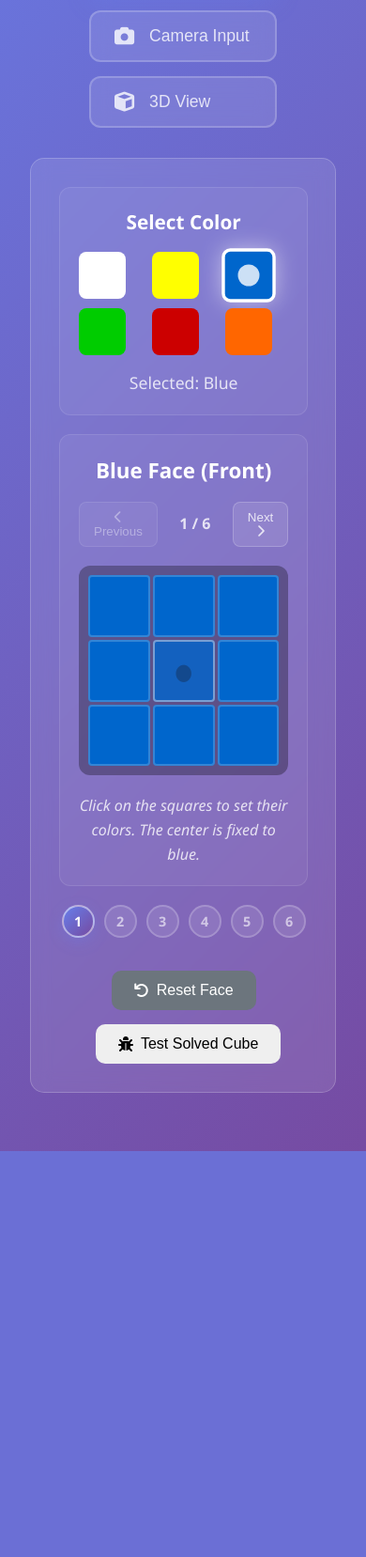
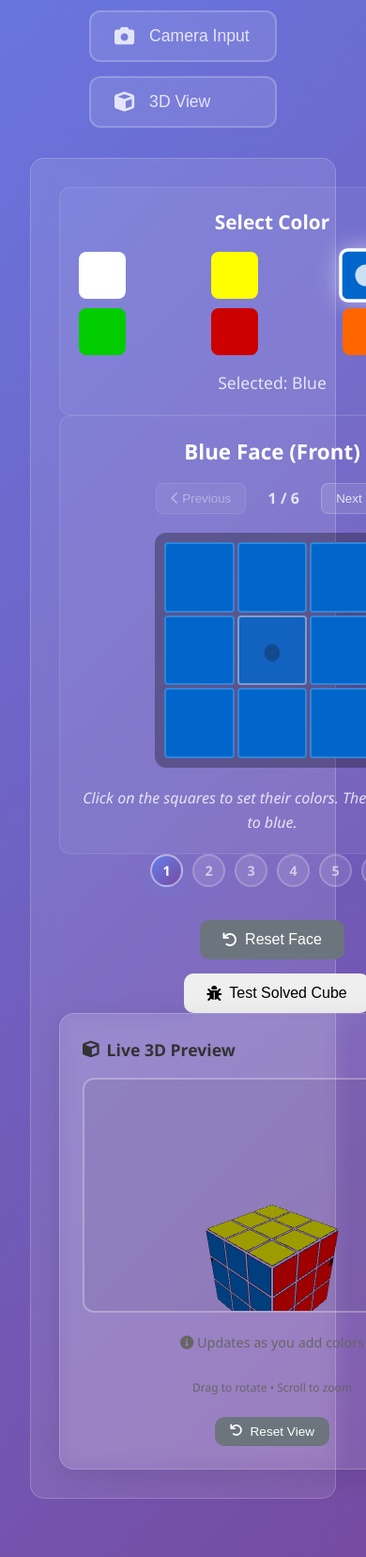
Before and after one commit to ITFest-Projects-PISG-2025-26/SpeedSolverX, a Flask app: page /solver in a window 390 px wide; the page is wider, and only the part inside the window is pictured. Shown: the part 436-2093 px from the top of that part at 94% size. Before the commit the page ends 1661 px from the top of that part, so only its background shows below. Run offline with Flask 3, Linux system fonts and the light colour scheme; a user stored in the database is signed in.

Commit message:
Implement live 3D cube viewer with real-time color updates
- Add live 3D preview panel alongside visual input interface
- Create two-column layout: visual controls on left, 3D viewer on right
- Implement real-time cube state updates as colors are added
- Add separate live3DViewer instance for visual input mode
- Create responsive design that stacks on smaller screens
- Add glassmorphism styling with backdrop blur effects
- Include interactive controls: drag to rotate, scroll to zoom
- Add reset view button for live 3D viewer
- Support both main 3D viewer and live preview simultaneously
- Enhance user experience with immediate visual feedback
- Add dark mode support for live 3D viewer components
- Initialize live viewer automatically when visual input is active

```diff
--- a/src/frontend/static/css/styles.css
+++ b/src/frontend/static/css/styles.css
@@ -2347,3 +2347,99 @@
 .dark-mode .notification-box.manual-save {
     background: linear-gradient(135deg, #42a5f5, #2196f3);
 }
+
+/* Live 3D Viewer Styles */
+.visual-input-container {
+    display: flex;
+    gap: 2rem;
+    align-items: flex-start;
+}
+
+.visual-input-left {
+    flex: 1;
+    min-width: 0;
+}
+
+.visual-input-right {
+    flex: 0 0 400px;
+    max-width: 400px;
+}
+
+.live-3d-viewer {
+    background: rgba(255, 255, 255, 0.1);
+    backdrop-filter: blur(10px);
+    border-radius: 16px;
+    padding: 1.5rem;
+    border: 1px solid rgba(255, 255, 255, 0.2);
+    box-shadow: 0 8px 32px rgba(0, 0, 0, 0.1);
+}
+
+.live-3d-viewer h4 {
+    margin: 0 0 1rem 0;
+    color: #333;
+    font-size: 1.1rem;
+    display: flex;
+    align-items: center;
+    gap: 0.5rem;
+}
+
+.live-threed-viewer {
+    width: 100%;
+    height: 300px;
+    border-radius: 12px;
+    overflow: hidden;
+    background: rgba(0, 0, 0, 0.05);
+    border: 2px solid rgba(255, 255, 255, 0.3);
+    margin-bottom: 1rem;
+}
+
+.live-3d-viewer .viewer-controls {
+    text-align: center;
+}
+
+.live-3d-viewer .viewer-controls p {
+    margin: 0.25rem 0;
+    font-size: 0.9rem;
+    color: #666;
+}
+
+.live-3d-viewer .btn-sm {
+    padding: 0.5rem 1rem;
+    font-size: 0.85rem;
+}
+
+/* Dark mode support for live 3D viewer */
+.dark-mode .live-3d-viewer {
+    background: rgba(255, 255, 255, 0.05);
+    border: 1px solid rgba(255, 255, 255, 0.1);
+}
+
+.dark-mode .live-3d-viewer h4 {
+    color: #fff;
+}
+
+.dark-mode .live-threed-viewer {
+    background: rgba(255, 255, 255, 0.05);
+    border: 2px solid rgba(255, 255, 255, 0.1);
+}
+
+.dark-mode .live-3d-viewer .viewer-controls p {
+    color: #ccc;
+}
+
+/* Responsive design for smaller screens */
+@media (max-width: 1200px) {
+    .visual-input-container {
+        flex-direction: column;
+    }
+
+    .visual-input-right {
+        flex: none;
+        max-width: none;
+        width: 100%;
+    }
+
+    .live-threed-viewer {
+        height: 250px;
+    }
+}
--- a/src/frontend/templates/solver.html
+++ b/src/frontend/templates/solver.html
@@ -68,6 +68,7 @@
         <!-- Visual Input Section -->
         <div id="visualInputSection" class="input-section active">
             <div class="visual-input-container">
+                <div class="visual-input-left">
                     <!-- Color Palette -->
                     <div class="color-palette">
                         <h4>Select Color</h4>
@@ -131,6 +132,21 @@
                         <button id="solveCubeBtn" class="btn btn-primary" style="display: none;">
                             <i class="fas fa-magic"></i> Solve Cube
                         </button>
+                    </div>
+                </div>
+
+                <!-- Live 3D Viewer -->
+                <div class="visual-input-right">
+                    <div class="live-3d-viewer">
+                        <h4><i class="fas fa-cube"></i> Live 3D Preview</h4>
+                        <div id="live3DViewer" class="live-threed-viewer"></div>
+                        <div class="viewer-controls">
+                            <p><i class="fas fa-info-circle"></i> Updates as you add colors</p>
+                            <p><small>Drag to rotate • Scroll to zoom</small></p>
+                            <button id="resetLiveViewBtn" class="btn btn-secondary btn-sm">
+                                <i class="fas fa-undo"></i> Reset View
+                            </button>
+                        </div>
                     </div>
                 </div>
             </div>
```
Also changed, not shown: src/frontend/static/js/solver.js (+54 -0 lines). Lines whose indentation alone changed are shown as unchanged.
